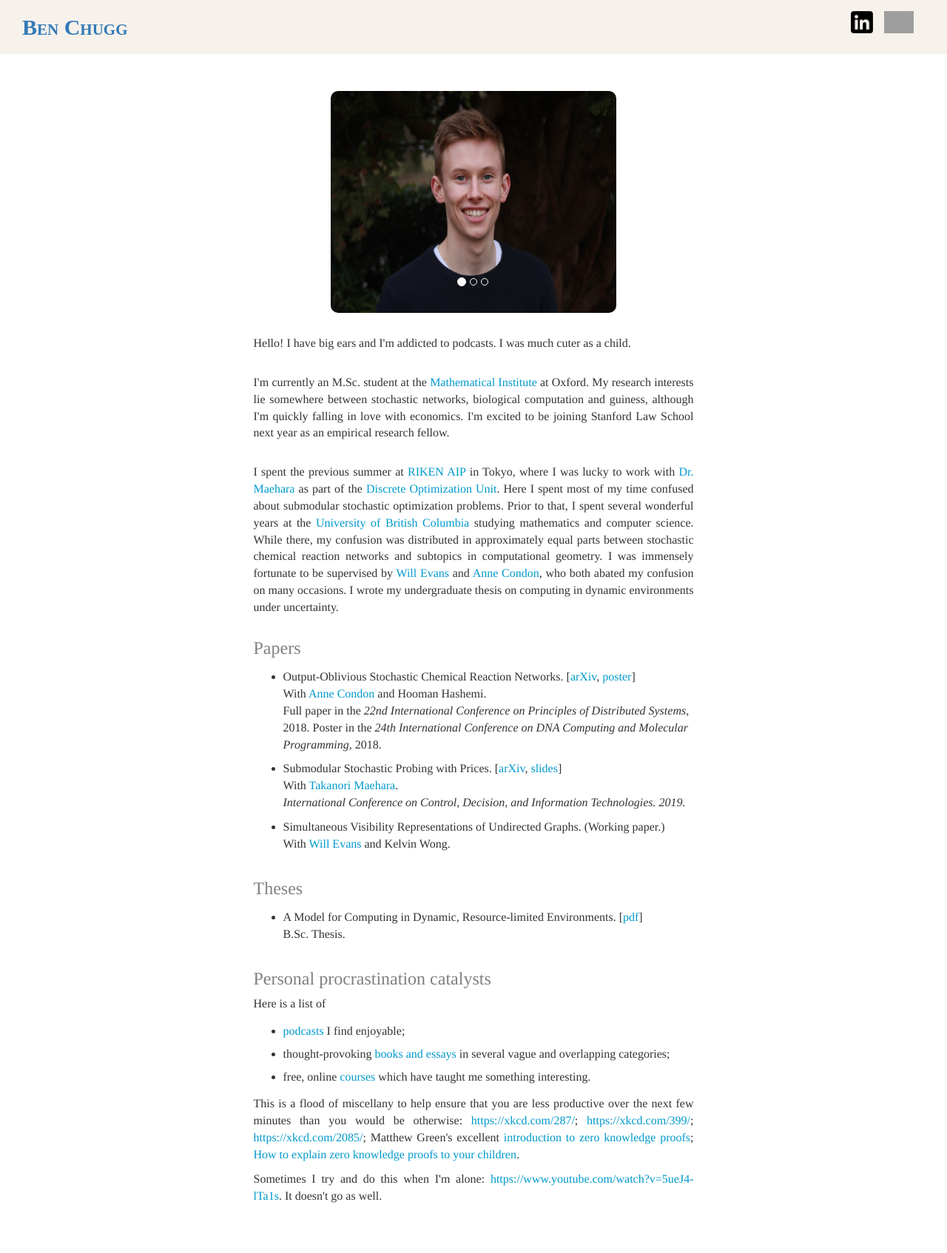
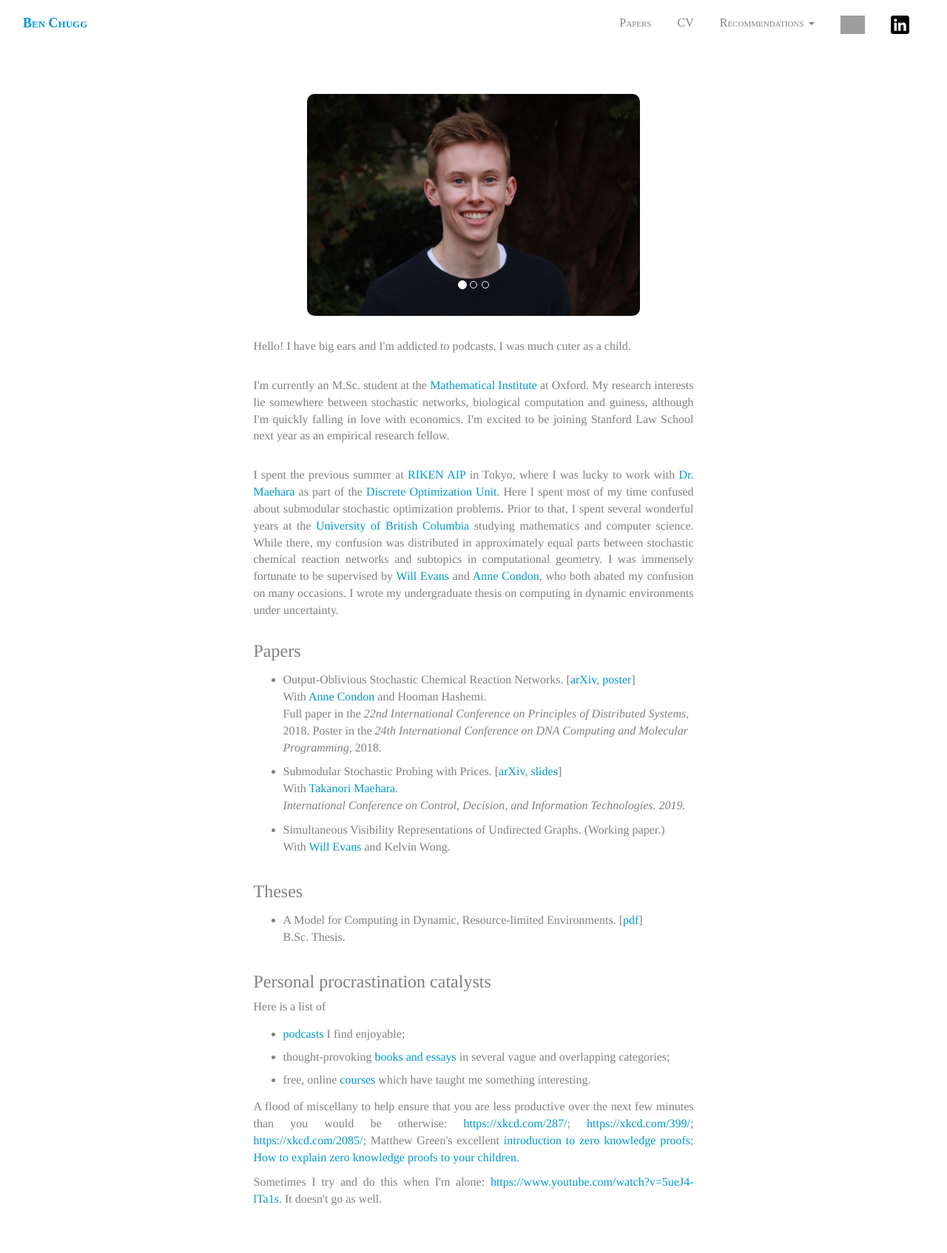
Before and after one commit to bchugg/bchugg.github.io, a PHP site: page / in a window 1280 px wide. Shown: the whole page at 74% size. Before the commit the page ends 1626 px from the top, so only its background shows below. Run offline with PHP 8.4, Linux system fonts and the light colour scheme; some libraries are stand-ins or nearby versions; grey boxes are pictures that could not be loaded.

Commit message:
change header

```diff
--- a/assets/stylesheets/main.css
+++ b/assets/stylesheets/main.css
@@ -1,38 +1,100 @@
 /* The css file is generated automatically from the
 sass file */
-.header {
-  background-color: #F6F1EB;
-  border-style: line;
-  padding-bottom: 10px;
-  border-bottom-color: gray;
-  border-bottom-width: 10px; }
-  .header .name h2 {
-    font-family: 'Lobster';
-    font-weight: bold;
-    font-variant: small-caps; }
-    @media (min-width: 768px) {
-      .header .name h2 {
-        text-align: left; } }
-    @media (max-width: 767px) {
-      .header .name h2 {
-        text-align: center; } }
-    .header .name h2 a:hover {
+#header nav {
+  background-color: white;
+  border-color: white;
+  font-family: 'Lobster';
+  font-variant: small-caps; }
+  #header nav li {
+    padding-top: 5px;
+    padding-right: 5px; }
+  #header nav .navbar-header {
+    padding-top: 5px;
+    font-weight: bold; }
+    #header nav .navbar-header .navbar-toggle {
+      background-color: white;
+      border-color: white; }
+    #header nav .navbar-header a {
+      color: #0099cc; }
+  #header nav .navbar-right .dropdown {
+    /*.dropdown-toggle {
+    	.open>a:focus {
+    		background-color: white;
+    	}
+    	.open>a:hover {
+    		background-color: white;
+    	}
+    }*/ }
+    #header nav .navbar-right .dropdown .dropdown-menu {
+      border-color: white; }
+      #header nav .navbar-right .dropdown .dropdown-menu li:hover {
+        background-color: white; }
+  #header nav .navbar-right a {
+    font-size: 12pt;
+    color: gray; }
+    #header nav .navbar-right a:hover {
       color: #0099cc;
       text-decoration: none; }
-  .header .social img {
-    margin: 15px 15px 15px 0;
-    height: 30px;
+  #header nav .navbar-right img {
+    /*margin: 10px 10px 10px 0;*/
+    height: 25px;
     width: auto;
     -webkit-transition: opacity .3s;
     transition: opacity .3s; }
     @media (min-width: 768px) {
-      .header .social img {
+      #header nav .navbar-right img {
         float: right; } }
-    .header .social img:hover {
+    #header nav .navbar-right img:hover {
       opacity: 0.4; }
+#header .navbar-default .navbar-nav > .open > a,
+#header .navbar-default .navbar-nav > .open > a:focus,
+#header .navbar-default .navbar-nav > .open > a:hover {
+  background-color: white; }
 
+/*header {
+	border-bottom: solid;
+	padding-bottom: 10px;
+	border-bottom-color: gray;
+	border-bottom-width: 2px;
+	.name {
+		h2 {
+			font-family: 'Lobster';
+			font-weight: bold;
+			font-variant: small-caps;
+
+			@media (min-width: $min_desktop_width) {
+				text-align: left;
+			}
+			@media(max-width: $max_mobile_width) {
+				text-align: center;
+			}
+			a {
+				&:hover {
+					color: $linkcolor;
+					text-decoration: none;
+				}
+			}
+		}
+	}
+	.social {
+		img {
+			@media (min-width: $min_desktop_width) {
+				float: right;
+			}
+			margin: 15px 15px 15px 0;
+			height: 30px;
+			width: auto;
+			-webkit-transition: opacity .3s;
+        	transition: opacity .3s;
+			&:hover {
+				opacity: 0.4;
+			}
+
+		}
+	}
+}*/
 .main-body {
-  /* background-color: $tan; */
+  color: gray;
   font-family: times;
   padding-bottom: 50px;
   padding-top: 50px; }
--- a/assets/stylesheets/main.scss
+++ b/assets/stylesheets/main.scss
@@ -9,12 +9,86 @@ $linkcolor: #0099cc;
 $global_font_size: 12pt;
 
 
-.header {
-	background-color: $tan;
-	border-style: line;
+#header {
+	 nav {
+	 	li {
+	 		padding-top: 5px;
+	 		padding-right: 5px;
+	 	}
+		background-color: white;
+		border-color: white;
+		font-family: 'Lobster';
+		font-variant: small-caps;
+		.navbar-header {
+			padding-top: 5px;
+			font-weight: bold;
+			.navbar-toggle {
+				background-color: white;
+				border-color: white;
+			}
+			a {
+				color: $linkcolor;
+			}
+		}
+		.navbar-right {
+			.dropdown {
+				.dropdown-menu {
+					border-color: white;
+					li {
+						&:hover {
+							background-color: white;
+						}
+					}
+				}
+
+				/*.dropdown-toggle {
+					.open>a:focus {
+						background-color: white;
+					}
+					.open>a:hover {
+						background-color: white;
+					}
+				}*/
+			}
+			a {
+				font-size: 12pt;
+				color: gray;
+				&:hover {
+					color: $linkcolor;
+					text-decoration: none;
+				}
+			}
+			img {
+				@media (min-width: $min_desktop_width) {
+					float: right;
+				}
+				/*margin: 10px 10px 10px 0;*/
+				height: 25px;
+				width: auto;
+				-webkit-transition: opacity .3s;
+	        	transition: opacity .3s;
+				&:hover {
+					opacity: 0.4;
+				}
+
+			}
+		}
+	}
+	.navbar-default .navbar-nav>.open>a,
+	.navbar-default .navbar-nav>.open>a:focus,
+	.navbar-default .navbar-nav>.open>a:hover {
+    	background-color: white;
+}
+
+}
+
+
+
+/*header {
+	border-bottom: solid;
 	padding-bottom: 10px;
 	border-bottom-color: gray;
-	border-bottom-width: 10px;
+	border-bottom-width: 2px;
 	.name {
 		h2 {
 			font-family: 'Lobster';
@@ -51,11 +125,10 @@ $global_font_size: 12pt;
 
 		}
 	}
-}
-
+}*/
 
 .main-body {
-	/* background-color: $tan; */
+	color: gray;
 	font-family: times;
 	padding-bottom: 50px;
 	padding-top: 50px;
--- a/index.html
+++ b/index.html
@@ -26,7 +26,7 @@
     	$("#header").load("shared/header.html");
 	</script>
 	<div class='container-fluid main-body'>
-		<div class='col-sm-4 col-sm-offset-4 photos text-center' id='photos'>
+		<div class='col-sm-6 col-sm-offset-3 photos text-center' id='photos'>
 
 			<script>
     			$("#photos").load("shared/carousel.html");
@@ -44,7 +44,6 @@
 				at Oxford. My research interests lie somewhere between stochastic networks,
 				biological computation and guiness, although I'm quickly falling in love with economics. I'm excited to be joining Stanford Law School next year as an empirical research fellow.
 			</p>
-
 			<p>
 				I spent the previous summer at <a href="http://www.riken.jp/en/research/labs/aip/" rel='nofollow'>RIKEN AIP</a>
 				in Tokyo, where I was  lucky to work with <a href="http://www.prefield.com/index.html" rel='nofollow'>Dr. Maehara</a>
@@ -126,7 +125,7 @@
 				</ul>
 			</p>
 
-			<p>This is a flood of miscellany to help ensure that you are less productive over the next few minutes than you would be otherwise:
+			<p>A flood of miscellany to help ensure that you are less productive over the next few minutes than you would be otherwise:
 				<a href="https://xkcd.com/287/" rel='nofollow'>https://xkcd.com/287/</a>;
 				<a href="https://xkcd.com/399/" rel='nofollow'>https://xkcd.com/399/</a>;
 				<a href="https://xkcd.com/2085/" rel='nofollow'>https://xkcd.com/2085/</a>;
--- a/shared/header.html
+++ b/shared/header.html
@@ -1,9 +1,31 @@
-<!-- GLOBAL HEADER -->
+<!-- GLOBAL HEADER  -->
 
-<div class='col-sm-6 name'>
-	<h2><a href="index.html">Ben Chugg</a></h2>
+<nav class="navbar navbar-default">
+  <div class="container-fluid">
+    <div class="navbar-header">
+    	<button type="button" class="navbar-toggle" data-toggle="collapse" data-target="#myNavbar">
+	        <span class="icon-bar"></span>
+	        <span class="icon-bar"></span>
+	        <span class="icon-bar"></span>
+      </button>
+      <a class="navbar-brand" href="/">Ben Chugg</a>
+    </div>
+    <div class="collapse navbar-collapse" id="myNavbar">
+	    <ul class="nav navbar-nav navbar-right">
+	    	<li><a href="/papers.html">Papers</a></li>
+	    	<li><a href="#">CV</a></li>
+	      <li class="dropdown">
+	        <a class="dropdown-toggle" data-toggle="dropdown" href="#">Recommendations
+	        <span class="caret"></span></a>
+	        <ul class="dropdown-menu">
+	          <li><a href="#">Books</a></li>
+	          <li><a href="#">Podcasts</a></li>
+	          <li><a href="#">Lectures</a></li>
+	        </ul>
+	      </li>
+	      <li><a href="https://github.com/bchugg" ref='nofollow'><img src="./assets/images/github.png"></a></li>
+	      <li><a href="https://www.linkedin.com/in/ben-chugg-3a4616aa/" ref='nofollow'><img src="./assets/images/linkedin.png"></a></li>
+	    </ul>
+  	</div>
 </div>
-<div class='col-sm-6 social text-center'>
-	<a href="https://github.com/bchugg" ref='nofollow'><img src="./assets/images/github.png"></a>
-	<a href="https://www.linkedin.com/in/ben-chugg-3a4616aa/" ref='nofollow'><img src="./assets/images/linkedin.png"></a>
-</div>
+</nav>
```
Also changed, not shown: 1 other file.
